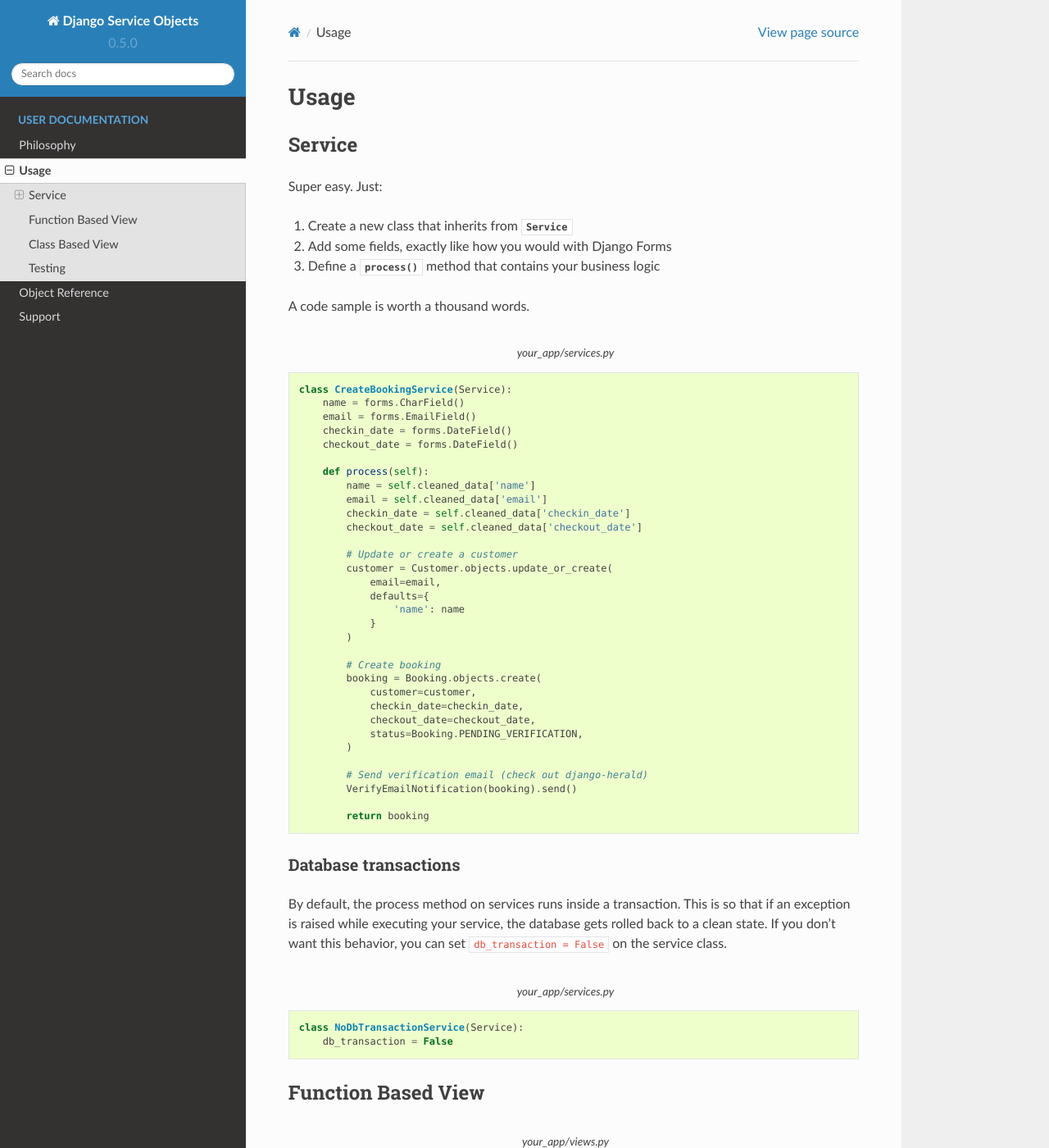
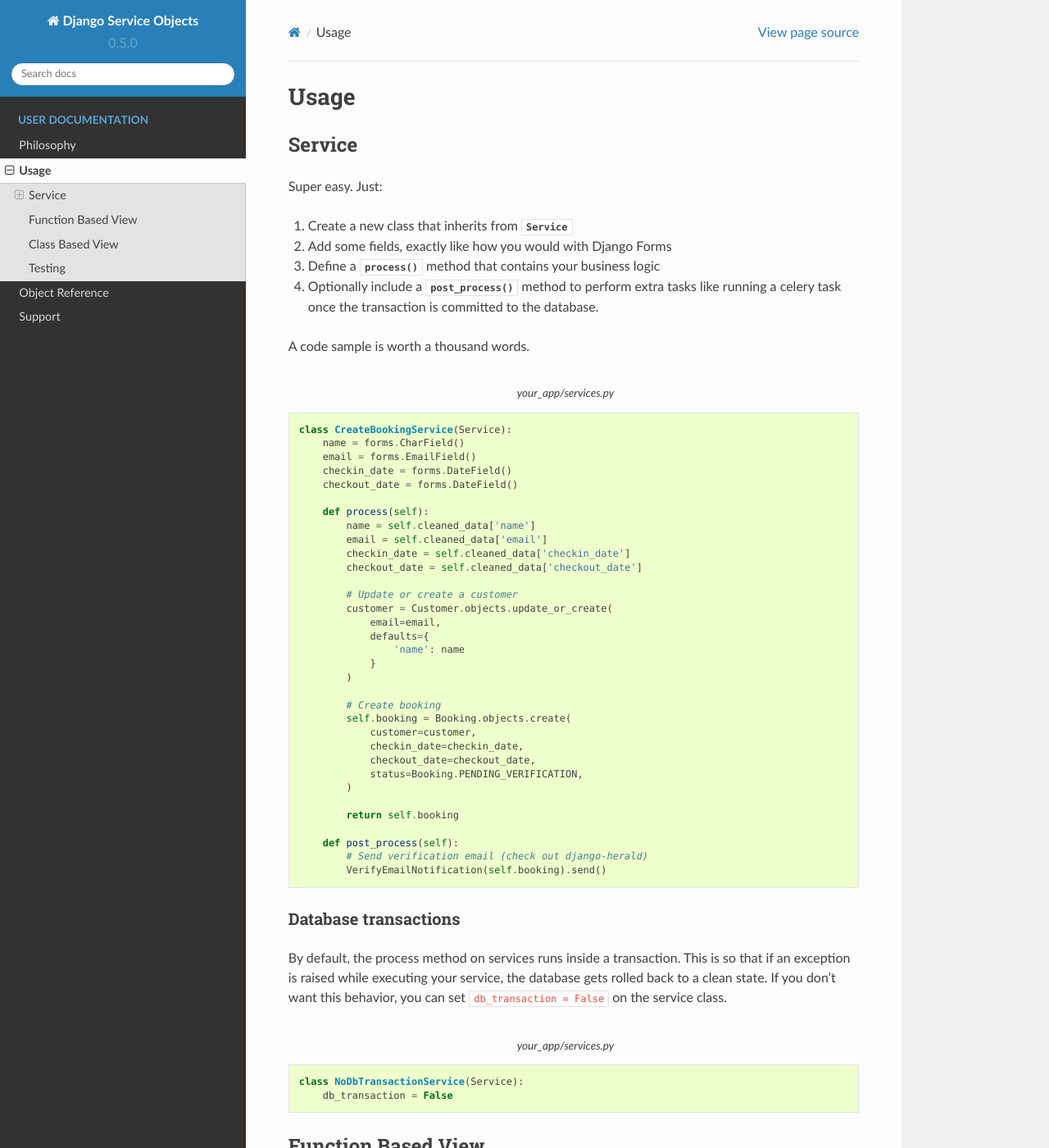
Before and after one commit to mixxorz/django-service-objects, a Sphinx documentation site: the page built from docs/pages/usage.rst, in a window 1280 px wide and 1400 px high. Shown: the whole window at 82% size. Built offline with Sphinx 7.4.7 and the Read the Docs theme 2.0.0, drawn with Linux system fonts in a browser that asks for light colours.

Commit message:
Feature/add support for on commit actions (#46)
* Added post process method to handle successful transactions.
* Improved documentation and updated django versions.

```diff
--- a/docs/pages/support.rst
+++ b/docs/pages/support.rst
@@ -8,7 +8,7 @@ Supported Version
 Tests are run on officially supported versions of :mod:`Django`
 
 * Python 2.7, 3.4, 3.5, 3.6, 3.7
-* Django 1.11, 2.0, 2.1
+* Django 1.11, 2.0, 2.1, 2.2
 
 
 Contributing
--- a/docs/pages/usage.rst
+++ b/docs/pages/usage.rst
@@ -10,6 +10,9 @@ Super easy. Just:
 1. Create a new class that inherits from :class:`Service`
 2. Add some fields, exactly like how you would with Django Forms
 3. Define a :func:`process` method that contains your business logic
+4. Optionally include a :func:`post_process` method to perform extra tasks
+   like running a celery task once the transaction is committed to the database.
+
 
 A code sample is worth a thousand words.
 
@@ -38,17 +41,18 @@ A code sample is worth a thousand words.
             )
 
             # Create booking
-            booking = Booking.objects.create(
+            self.booking = Booking.objects.create(
                 customer=customer,
                 checkin_date=checkin_date,
                 checkout_date=checkout_date,
                 status=Booking.PENDING_VERIFICATION,
             )
 
+            return self.booking
+
+        def post_process(self):
             # Send verification email (check out django-herald)
-            VerifyEmailNotification(booking).send()
-
-            return booking
+            VerifyEmailNotification(self.booking).send()
 
 
 Database transactions
--- a/runtests.py
+++ b/runtests.py
@@ -8,6 +8,7 @@ settings.configure(
     DATABASES={
         'default': {
             'ENGINE': 'django.db.backends.sqlite3',
+            'NAME': 'test.db' if django.VERSION >= (2, 2) else ''
         }
     },
     INSTALLED_APPS=('tests',)
```
Also changed, not shown: README.md (+12 -6 lines), .travis.yml, 6 other files.
